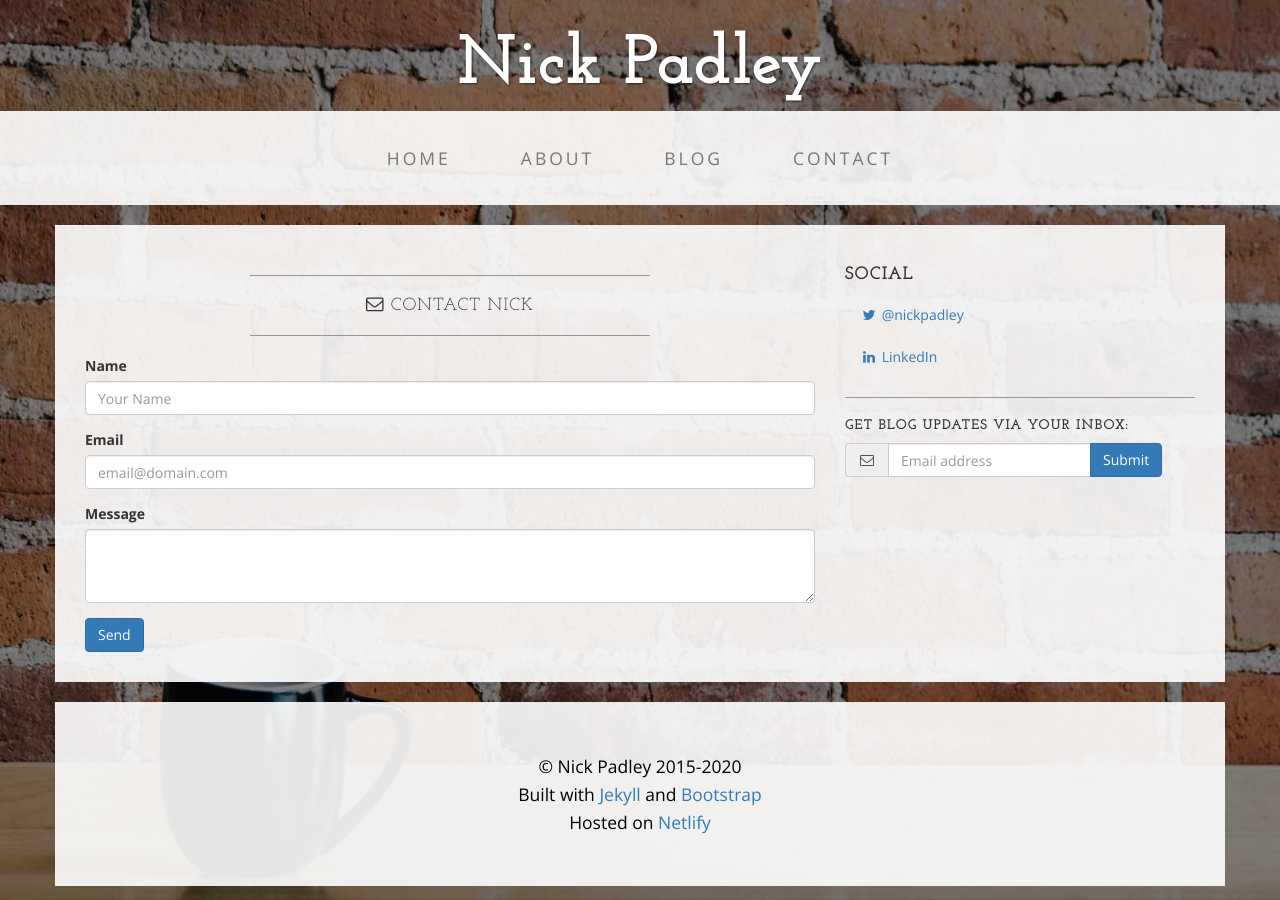
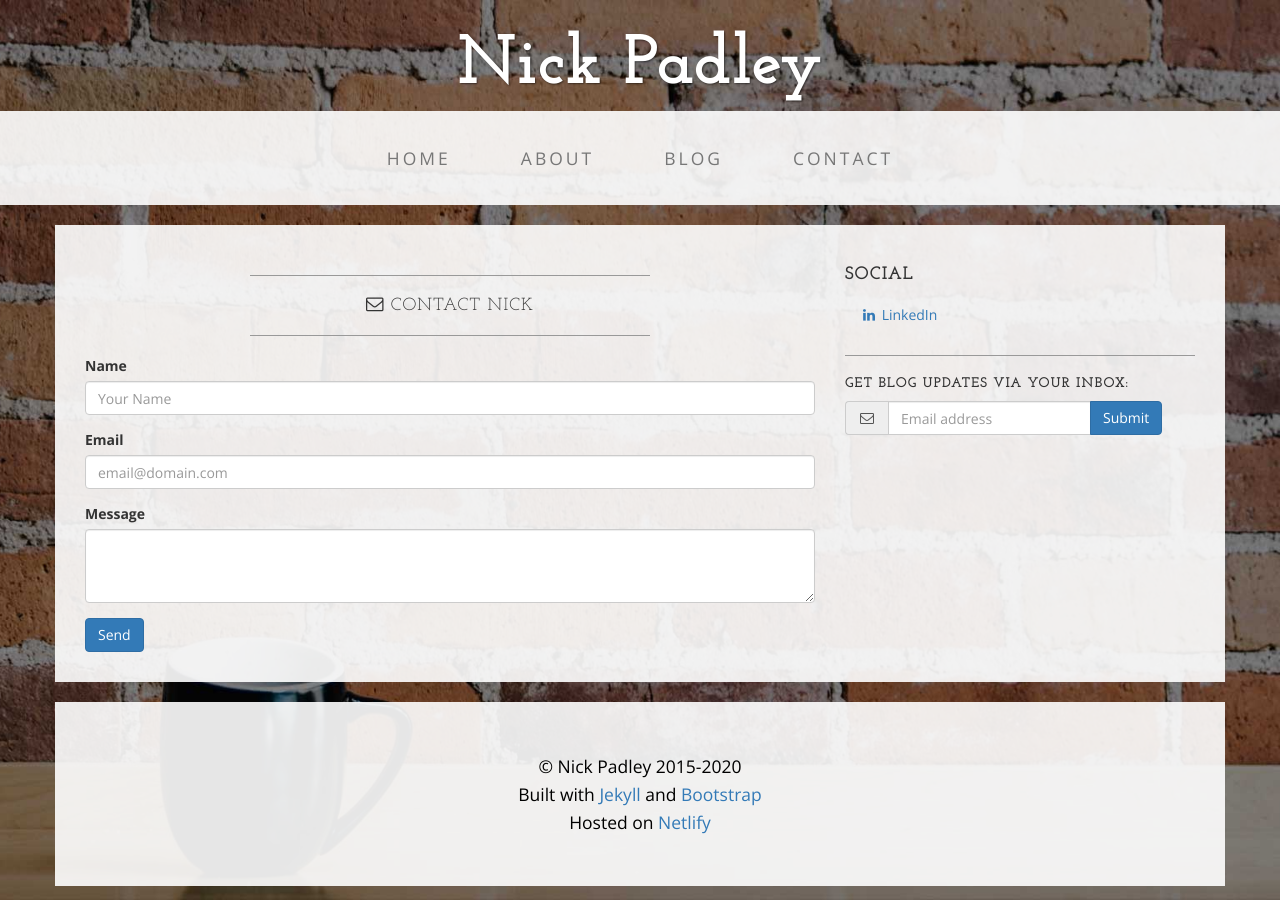
Before and after one commit to npadley/Personal-Site, a Jekyll site: the page built from contact.md, in a window 1280 px wide. Built offline with Jekyll 4.4.1, drawn with Linux system fonts in a browser that asks for light colours; nearby versions of some CDN libraries.

Commit message:
Remove twitter account

```diff
--- a/_includes/sidebar.html
+++ b/_includes/sidebar.html
@@ -1,7 +1,6 @@
 <h4>Social</h4>
 
 <ul class="nav nav-pills nav-stacked">
-  <li><a href="https://www.twitter.com/nickpadley/"><i class="fa fa-twitter fa-fw"></i> @nickpadley</a></li>
   <li><a href="https://www.linkedin.com/in/nickpadley" data-proofer-ignore><i class="fa fa-linkedin fa-fw"></i> LinkedIn</a></li>
 </ul>
 
```
